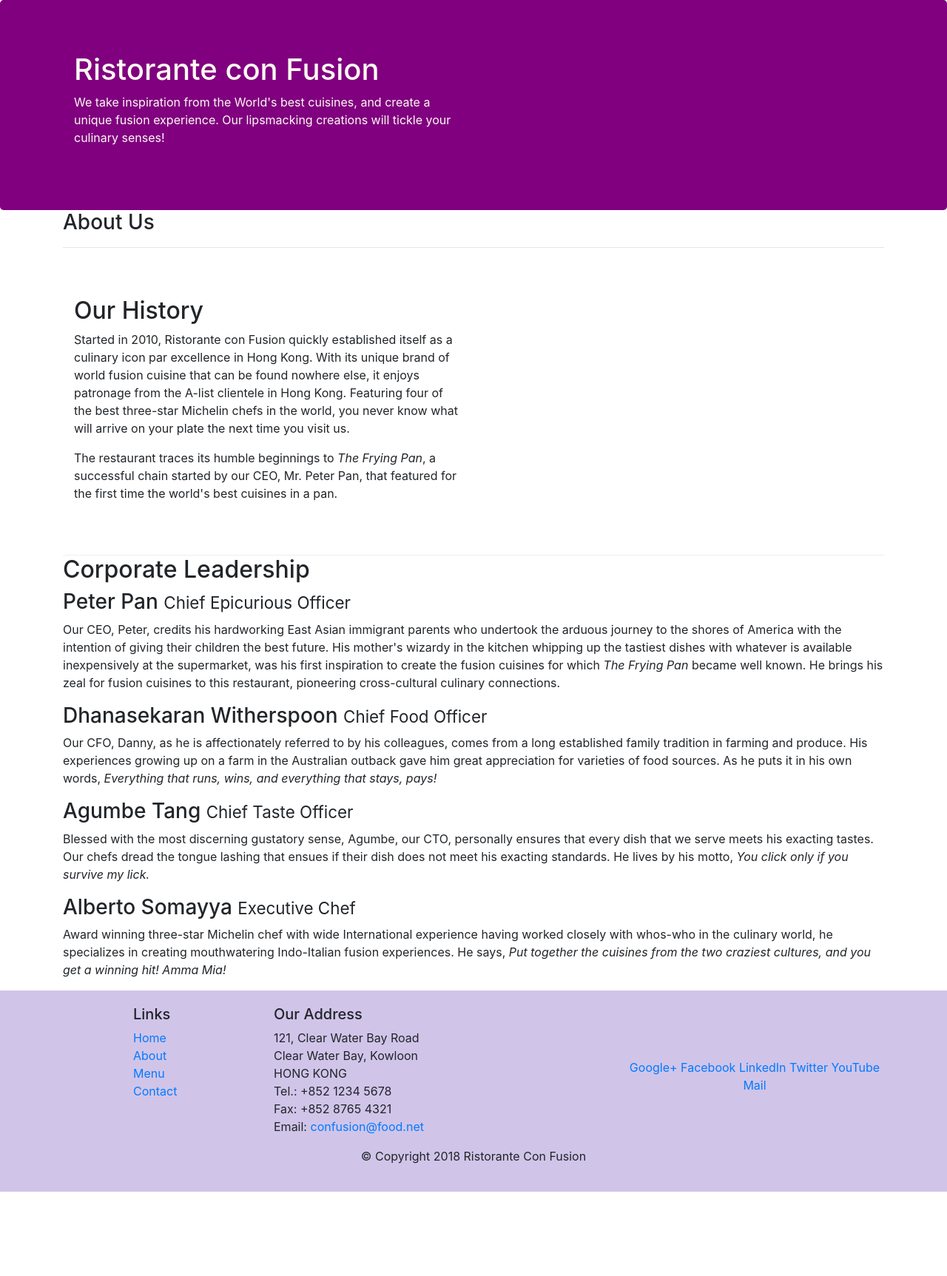
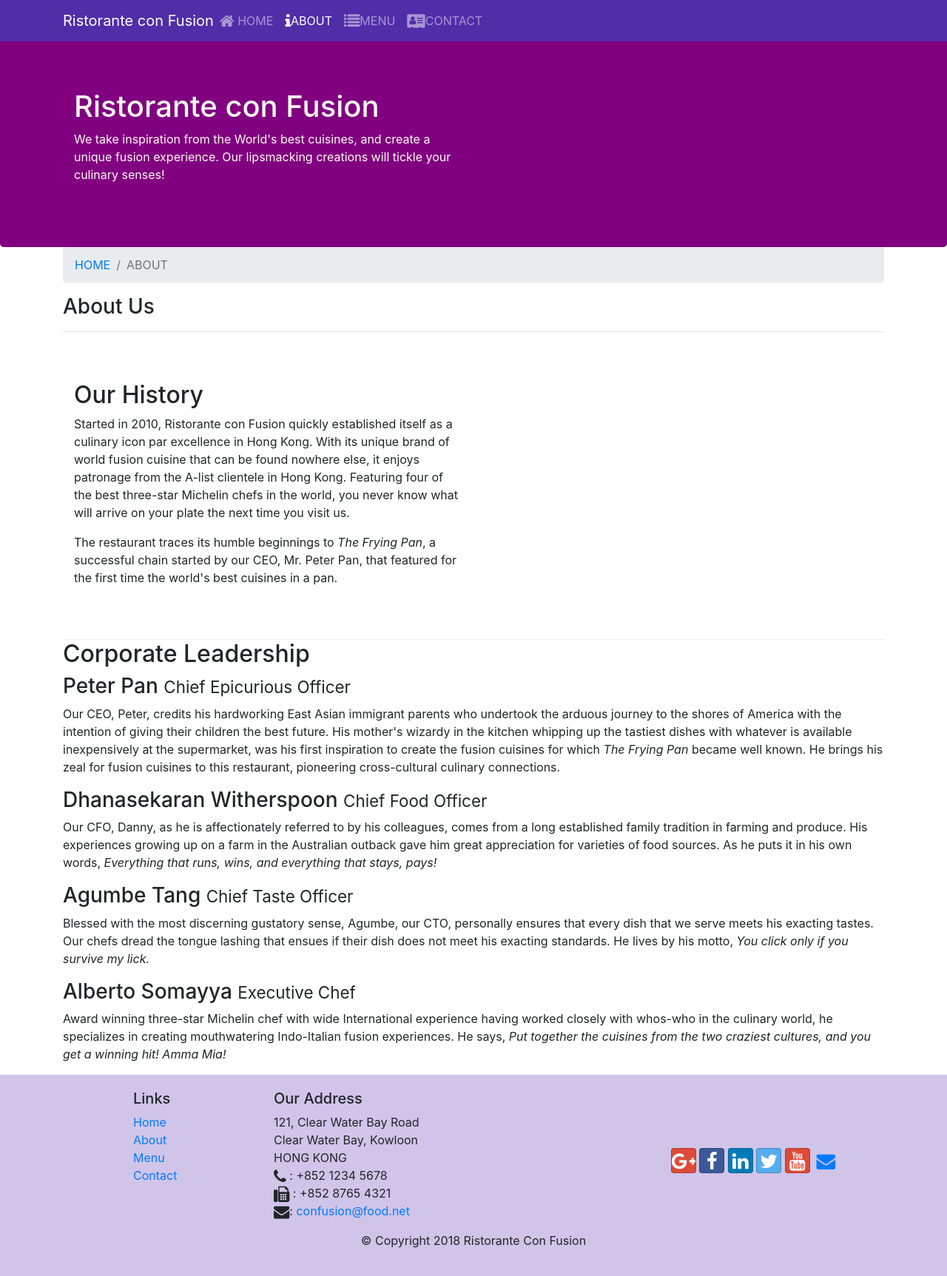
Before and after one commit to abhinavanand500/bootstrap_coursera, a website: page aboutus.html in a window 1280 px wide. Shown: the whole page at 74% size. Before the commit the page ends 1611 px from the top, so only its background shows below. Drawn offline with nearby package versions, Linux system fonts and the light colour scheme.

Commit message:
Social Icons And Navbars

```diff
--- a/aboutus.html
+++ b/aboutus.html
@@ -10,11 +10,33 @@
     <title>Ristorante Con Fusion</title>
     <!-- Bootstrap CSS -->
     <link rel="stylesheet" href="node_modules/bootstrap/dist/css/bootstrap.min.css">
+    <link rel="stylesheet" href="node_modules/font-awesome/css/font-awesome.min.css">
+    <link rel="stylesheet" href="node_modules/bootstrap-social/bootstrap-social.css">
     <link rel="stylesheet" href="css/styles.css"
 
 </head>
 
 <body>
+
+    <nav class="navbar navbar-dark navbar-expand-sm fixed-top">
+        <div class="container">
+            <button class="navbar-toggler" type="button" data-toggle="collapse" data-target="#Navbar">
+                <span class="navbar-toggler-icon"></span>
+            </button>
+            <a class="navbar-brand mr-auto" href="./index.html">Ristorante con Fusion</a>
+            <div class="collapse navbar-collapse" id="Navbar">
+                <ul class="navbar-nav mr-auto">
+                    <li class="nav-item"><a class="nav-link" href="./index.html"><span class="fa fa-home fa-lg"></span> HOME</a></li>
+                    <li class="nav-item active"><a class="nav-link" href="#"><span class="fa fa-info fa-lg"></span>ABOUT</a></li>
+                    <li class="nav-item"><a class="nav-link" href="#"><span class="fa fa-list fa-lg"></span>MENU</a></li>
+                    <li class="nav-item"><a class="nav-link" href="#"><span class="fa fa-address-card fa-lg"></span>CONTACT</a></li>
+                </ul>
+            </div>
+        </div>
+
+    </nav>
+
+
 
     <header class="jumbotron">
         <div class="container">
@@ -32,6 +54,11 @@
     <div>
         <div>
             <div class="container">
+                <ol class="col-12 breadcrumb">
+                    <li class="breadcrumb-item"><a href="./index.html">HOME</a></li>
+                    <li class="breadcrumb-item active">ABOUT</li>
+
+                </ol>
                <h3>About Us</h3>
                <hr>
             </div>
@@ -80,7 +107,7 @@
                 <div class="col-4 offset-1 col-sm-2">
                     <h5>Links</h5>
                     <ul class="list-unstyled">
-                        <li><a href="#">Home</a></li>
+                        <li><a href="./index.html">Home</a></li>
                         <li><a href="#">About</a></li>
                         <li><a href="#">Menu</a></li>
                         <li><a href="#">Contact</a></li>
@@ -92,19 +119,19 @@
 		              121, Clear Water Bay Road<br>
 		              Clear Water Bay, Kowloon<br>
 		              HONG KONG<br>
-		              Tel.: +852 1234 5678<br>
-		              Fax: +852 8765 4321<br>
-		              Email: <a href="mailto:confusion@food.net">confusion@food.net</a>
+                      <i class="fa fa-phone fa-lg"></i> : +852 1234 5678<br>
+		              <i class="fa fa-fax fa-lg"></i> : +852 8765 4321<br>
+		              <i class="fa fa-envelope fa-lg"></i>: <a href="mailto:confusion@food.net">confusion@food.net</a>
 		           </address>
                 </div>
                 <div class="col-12 col-sm-4 align-self-center">
                     <div class="text-center">
-                        <a href="http://google.com/+">Google+</a>
-                        <a href="http://www.facebook.com/profile.php?id=">Facebook</a>
-                        <a href="http://www.linkedin.com/in/">LinkedIn</a>
-                        <a href="http://twitter.com/">Twitter</a>
-                        <a href="http://youtube.com/">YouTube</a>
-                        <a href="mailto:">Mail</a>
+                        <a class="btn btn-social-icon btn-google" href="http://google.com/+"><i class="fa fa-google-plus fa-lg"></i></a>
+                        <a class="btn btn-social-icon btn-facebook" href="http://www.facebook.com/profile.php?id="><i class="fa fa-facebook fa-lg"></i></a>
+                        <a class="btn btn-social-icon btn-linkedin" href="http://www.linkedin.com/in/"><i class="fa fa-linkedin fa-lg"></i></a>
+                        <a class="btn btn-social-icon btn-twitter" href="http://twitter.com/"><i class="fa fa-twitter fa-lg"></i></a>
+                        <a class="btn btn-social-icon btn-google" href="http://youtube.com/"><i class="fa fa-youtube fa-lg"></i></a>
+                        <a class="btn btn-social-icon" href="mailto:"><i class="fa fa-envelope fa-lg"></i></a>
                     </div>
                 </div>
            </div>
--- a/css/styles.css
+++ b/css/styles.css
@@ -22,3 +22,12 @@
     background-color:purple;
     color: floralwhite;
 }
+
+body{
+    padding: 50px 0px 0px 0px;
+    z-index: 0;
+}
+
+.navbar-dark{
+    background-color: #512DA8;
+}
--- a/package.json
+++ b/package.json
@@ -15,6 +15,8 @@
   },
   "dependencies": {
     "bootstrap": "^4.0.0",
+    "bootstrap-social": "^5.1.1",
+    "font-awesome": "^4.7.0",
     "jquery": "^3.1.1",
     "popper.js": "^1.12.9"
   }
```
Also changed, not shown: index.html (+31 -10 lines), 1 other file.
